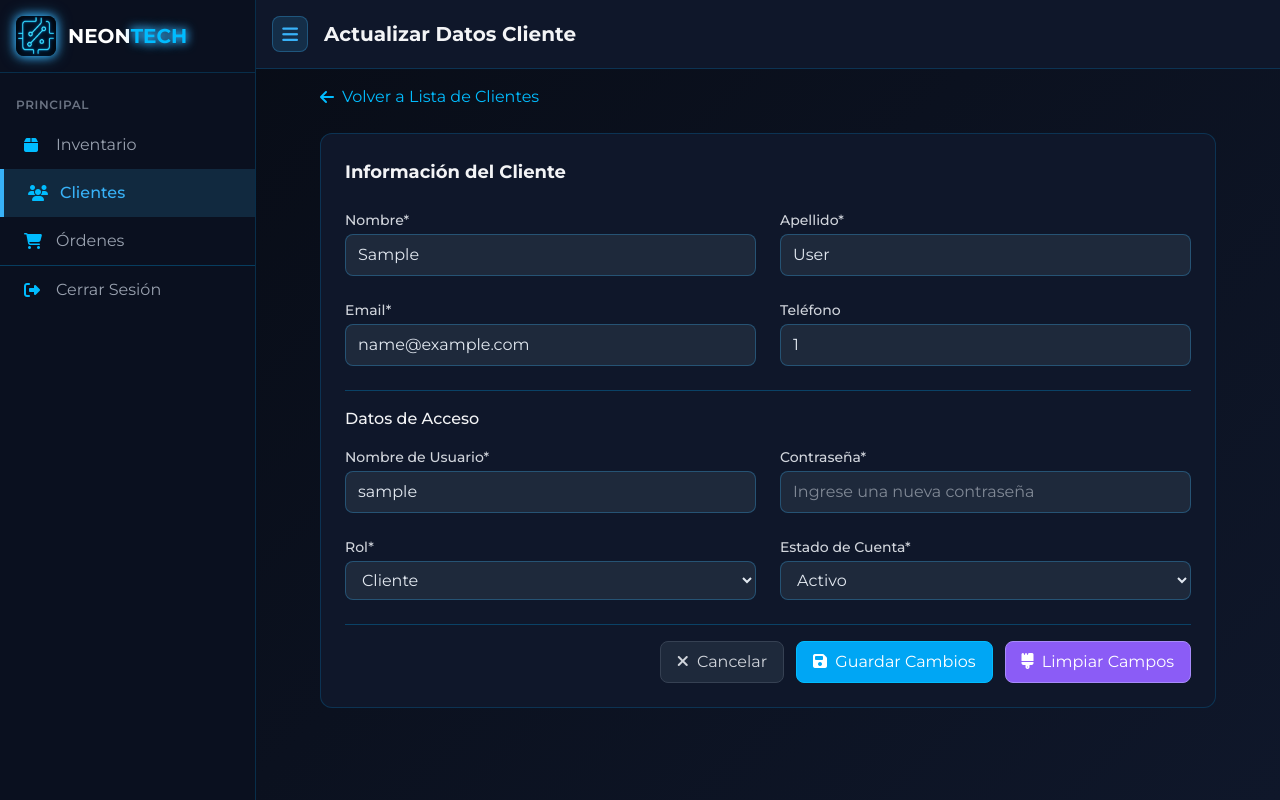
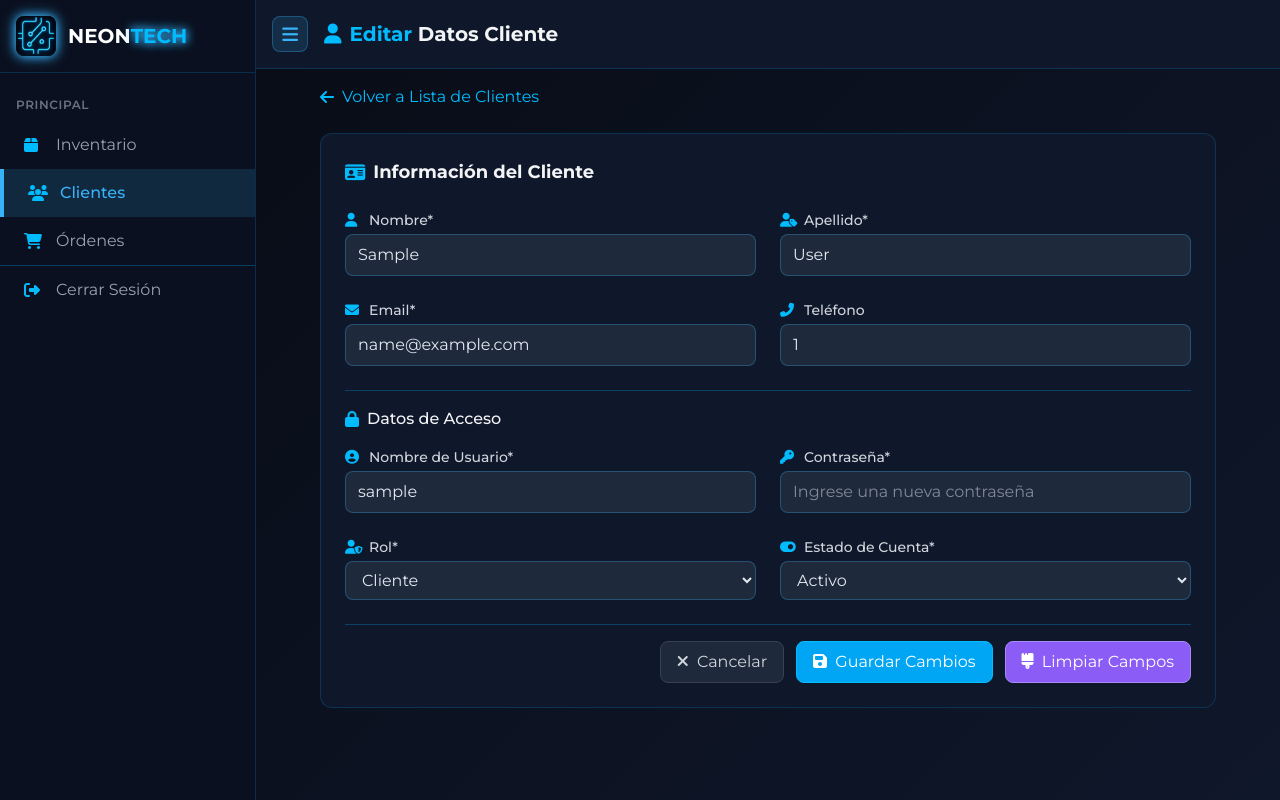
Before and after one commit to roycvx/neontech_ecommerce, a Django app: page /users/admin/clients/update-data-users/1/1 in a window 1280 px wide. Run offline with Django 5.2, Linux system fonts and the light colour scheme; the visitor is signed in with stand-in values (Sample User, id 1); data comes from the database, SQL or seed files in the repository.

Commit message:
feat(desing): mejorar diseño y agregar iconos al header del 'client_form'

```diff
--- a/users/templates/users/admin_dashboard/client_form.html
+++ b/users/templates/users/admin_dashboard/client_form.html
@@ -26,7 +26,14 @@
                     <div id="sidebarToggle" class="menu-toggle md:hidden">
                         <i class="fas fa-bars"></i>
                     </div>
-                    <h2 class="text-xl font-bold">{% if existe_usuario %} Actualizar Datos Cliente {% else %} Crear Nuevo Cliente {% endif %}</h2>
+                    <h2 class="text-xl font-bold flex items-center" id="formTitle">
+                        <i class="fas fa-user text-sky-400 mr-2"></i>
+                        {% if existe_usuario %}
+                        <span class="text-sky-400">Editar</span>&nbsp;Datos Cliente
+                        {% else %}
+                        <span class="text-sky-400">Nuevo</span>&nbsp;Cliente
+                        {% endif %}
+                    </h2>
                 </div>
             </div>
         </header>
@@ -44,7 +51,10 @@
 
                 <!-- Formulario -->
                 <div class="bg-[#0F172A] border border-sky-500/20 rounded-xl p-6">
-                    <h3 class="font-bold text-lg mb-6">Información del Cliente</h3>
+                    <h3 class="font-bold text-lg mb-6 flex items-center">
+                        <i class="fas fa-id-card text-sky-400 mr-2"></i>
+                        Información del Cliente
+                    </h3>
 
                     <form id="createClientForm" action="{% url 'create_and_update_users' %}" method="post" class="space-y-6">
                         {% csrf_token %}
@@ -55,30 +65,42 @@
                                 <input type="hidden" name="id_usuario" value="{{ usuario_id }}">
 
                                 <label for="first_name"
-                                    class="block text-sm font-medium text-gray-300 mb-1">Nombre*</label>
+                                    class="block text-sm font-medium text-gray-300 mb-1 flex items-center">
+                                    <i class="fas fa-user text-sky-400 w-5 mr-1"></i>
+                                    Nombre*
+                                </label>
                                 <input value="{{ primer_nombre }}" type="text" id="first_name" name="first_name" required
-                                    class="form-input rounded-lg w-full px-3 py-2">
+                                    class="form-input rounded-lg w-full px-3 py-2" placeholder="Ingrese el nombre del usuario">
                             </div>
 
                             <!-- Apellido -->
                             <div>
                                 <label for="last_name"
-                                    class="block text-sm font-medium text-gray-300 mb-1">Apellido*</label>
+                                    class="block text-sm font-medium text-gray-300 mb-1 flex items-center">
+                                    <i class="fas fa-user-tag text-sky-400 w-5 mr-1"></i>
+                                    Apellido*
+                                </label>
                                 <input value="{{ primer_apellido }}" type="text" id="last_name" name="last_name" required
-                                    class="form-input rounded-lg w-full px-3 py-2">
+                                    class="form-input rounded-lg w-full px-3 py-2" placeholder="Ingrese el apellido del usuario">
                             </div>
 
                             <!-- Email -->
                             <div>
-                                <label for="email" class="block text-sm font-medium text-gray-300 mb-1">Email*</label>
+                                <label for="email" class="block text-sm font-medium text-gray-300 mb-1 flex items-center">
+                                    <i class="fas fa-envelope text-sky-400 w-5 mr-1"></i>
+                                    Email*
+                                </label>
                                 <input value="{{ email }}" type="email" id="email" name="email" required
-                                    class="form-input rounded-lg w-full px-3 py-2">
+                                    class="form-input rounded-lg w-full px-3 py-2" placeholder="Ingrese el correo del usuario">
                             </div>
 
                             <!-- Teléfono -->
                             <div>
                                 <label for="phone_number"
-                                    class="block text-sm font-medium text-gray-300 mb-1">Teléfono</label>
+                                    class="block text-sm font-medium text-gray-300 mb-1 flex items-center">
+                                    <i class="fas fa-phone-alt text-sky-400 w-5 mr-1"></i>
+                                    Teléfono
+                                </label>
                                 <input value="{{ telefono }}" type="tel" id="phone_number" name="phone_number"
                                     class="form-input rounded-lg w-full px-3 py-2">
                             </div>
@@ -86,28 +108,39 @@
 
                         <!-- Datos de acceso -->
                         <div class="pt-4 border-t border-sky-500/30">
-                            <h4 class="font-medium text-md mb-4">Datos de Acceso</h4>
+                            <h4 class="font-medium text-md mb-4 flex items-center">
+                                <i class="fas fa-lock text-sky-400 mr-2"></i>
+                                Datos de Acceso
+                            </h4>
 
                             <div class="grid grid-cols-1 md:grid-cols-2 gap-6">
                                 <!-- Usuario -->
                                 <div>
-                                    <label for="username" class="block text-sm font-medium text-gray-300 mb-1">Nombre de
-                                        Usuario*</label>
+                                    <label for="username" class="block text-sm font-medium text-gray-300 mb-1 flex items-center">
+                                        <i class="fas fa-user-circle text-sky-400 w-5 mr-1"></i>
+                                        Nombre de Usuario*
+                                    </label>
                                     <input value="{{ nombre_usuario }}" type="text" id="username" name="username" required
-                                        class="form-input rounded-lg w-full px-3 py-2">
+                                        class="form-input rounded-lg w-full px-3 py-2" placeholder="Ingrese el nombre de usuario">
                                 </div>
 
                                 <!-- Contraseña -->
                                 <div>
                                     <label for="password"
-                                        class="block text-sm font-medium text-gray-300 mb-1">Contraseña*</label>
+                                        class="block text-sm font-medium text-gray-300 mb-1 flex items-center">
+                                        <i class="fas fa-key text-sky-400 w-5 mr-1"></i>
+                                        Contraseña*
+                                    </label>
                                     <input placeholder="Ingrese una nueva contraseña" type="text" id="password" name="password" {% if not existe_usuario %} required {% endif %}
                                         class="form-input rounded-lg w-full px-3 py-2">
                                 </div>
 
                                 <!-- Rol -->
                                 <div>
-                                    <label for="rol" class="block text-sm font-medium text-gray-300 mb-1">Rol*</label>
+                                    <label for="rol" class="block text-sm font-medium text-gray-300 mb-1 flex items-center">
+                                        <i class="fas fa-user-shield text-sky-400 w-5 mr-1"></i>
+                                        Rol*
+                                    </label>
                                     <select id="rol" name="rol" required class="form-input rounded-lg w-full px-3 py-2">
                                         <option value="cliente" {% if rol == 'cliente' %} selected {% endif %}>Cliente</option>
                                         <option value="admin" {% if rol == 'admin' %} selected {% endif %}>Admin</option>
@@ -116,8 +149,10 @@
 
                                 <!-- Estado de Cuenta -->
                                 <div>
-                                    <label for="is_active" class="block text-sm font-medium text-gray-300 mb-1">Estado
-                                        de Cuenta*</label>
+                                    <label for="is_active" class="block text-sm font-medium text-gray-300 mb-1 flex items-center">
+                                        <i class="fas fa-toggle-on text-sky-400 w-5 mr-1"></i>
+                                        Estado de Cuenta*
+                                    </label>
                                     <select id="is_active" name="is_active" required
                                         class="form-input rounded-lg w-full px-3 py-2">
                                         <option value="1" {% if esta_activo == 1 %} selected {% endif %}>Activo</option>
```
